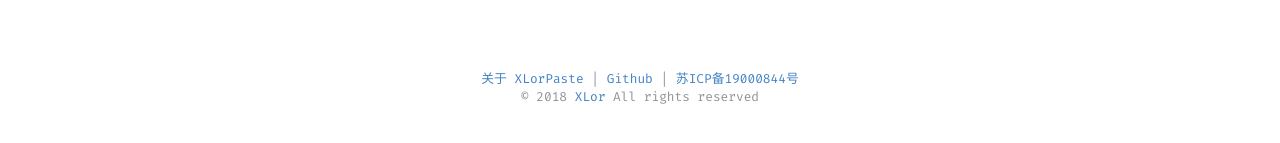
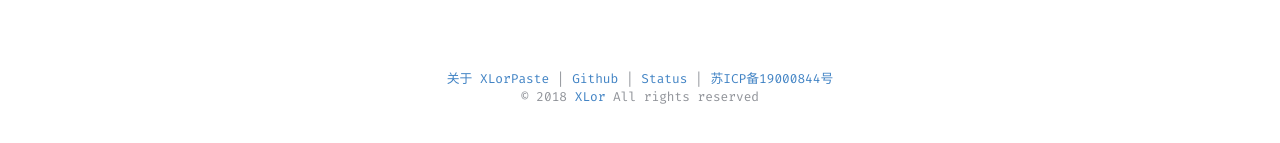
Before and after one commit to XLorPaste/XLorPaste-v2, a Vue app: page / in a window 1280 px wide. Shown: the part 653-796 px from the top of the page. Built offline with nearby package versions, Linux system fonts and the light colour scheme.

Commit message:
add: status page

```diff
--- a/src/components/footer.vue
+++ b/src/components/footer.vue
@@ -4,6 +4,8 @@
       <router-link to="About">关于 XLorPaste</router-link>
       |
       <a href="https://github.com/XLorPaste">Github</a>
+      |
+      <a href="https://upptime.xlorpaste.cn/">Status</a>
       |
       <a href="http://www.miitbeian.gov.cn">苏ICP备19000844号</a>
     </el-row>
@@ -28,7 +30,6 @@ export default {
   color: #909399;
   text-align: center;
   font-size: 0.8rem;
-  line-height: 0.8rem;
   padding-bottom: 0.2rem;
   line-height: 1.1rem;
 }
```
